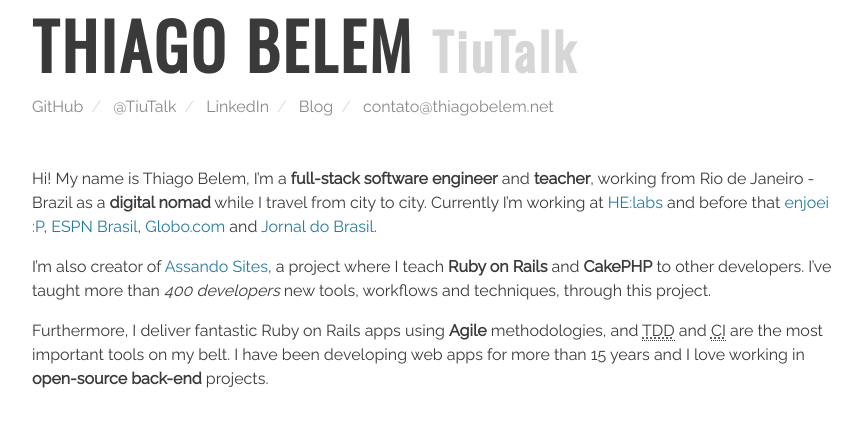
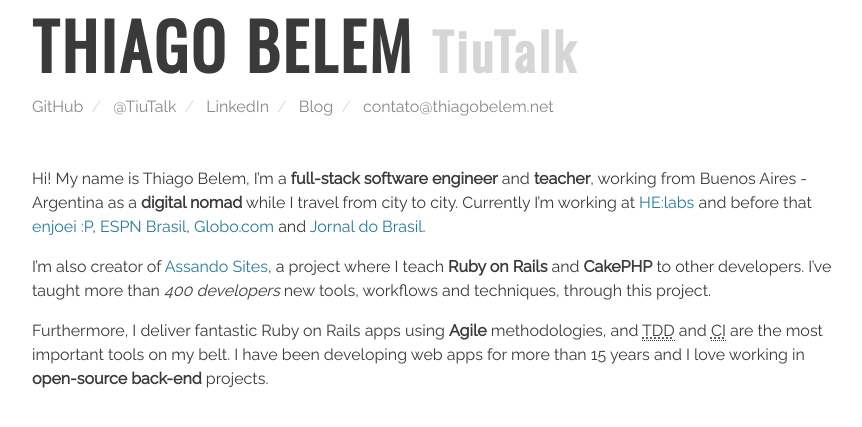
Before and after one commit to TiuTalk/tiutalk.github.io, a Jekyll site: the page built from index.md, in a window 1280 px wide, cut to the strip 188-615 px from the top of the page. Shown: the whole strip, without its empty margins (96-958 px from the left). Built offline with Jekyll 4.4.1, drawn with Linux system fonts in a browser that asks for light colours.

Commit message:
Update _config.yml

```diff
--- a/_config.yml
+++ b/_config.yml
@@ -1,6 +1,6 @@
 name: "Thiago Belem"
 role: "Full-stack software engineer"
-location: "Rio de Janeiro - Brazil"
+location: "Buenos Aires - Argentina"
 
 sass:
   style: compressed
```
